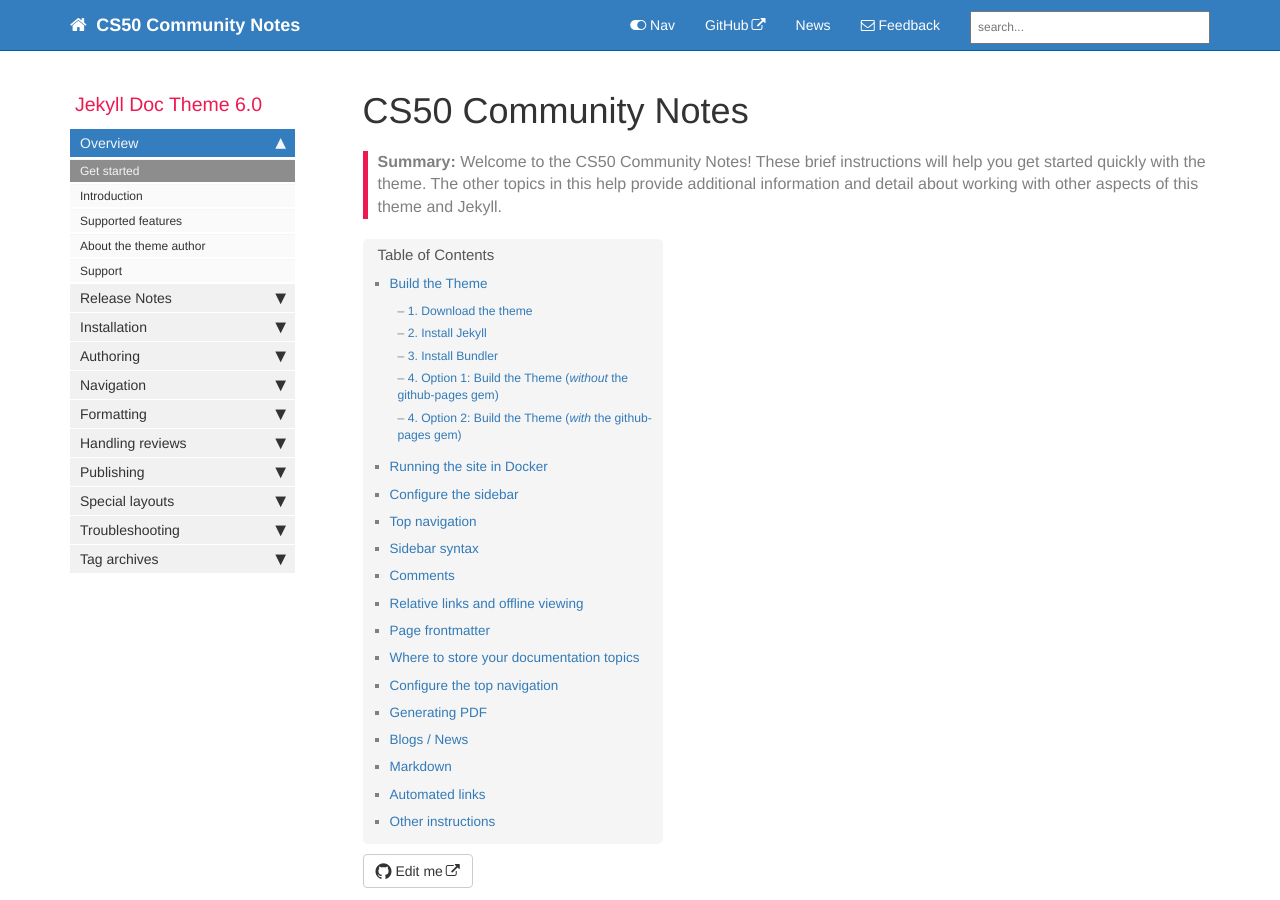
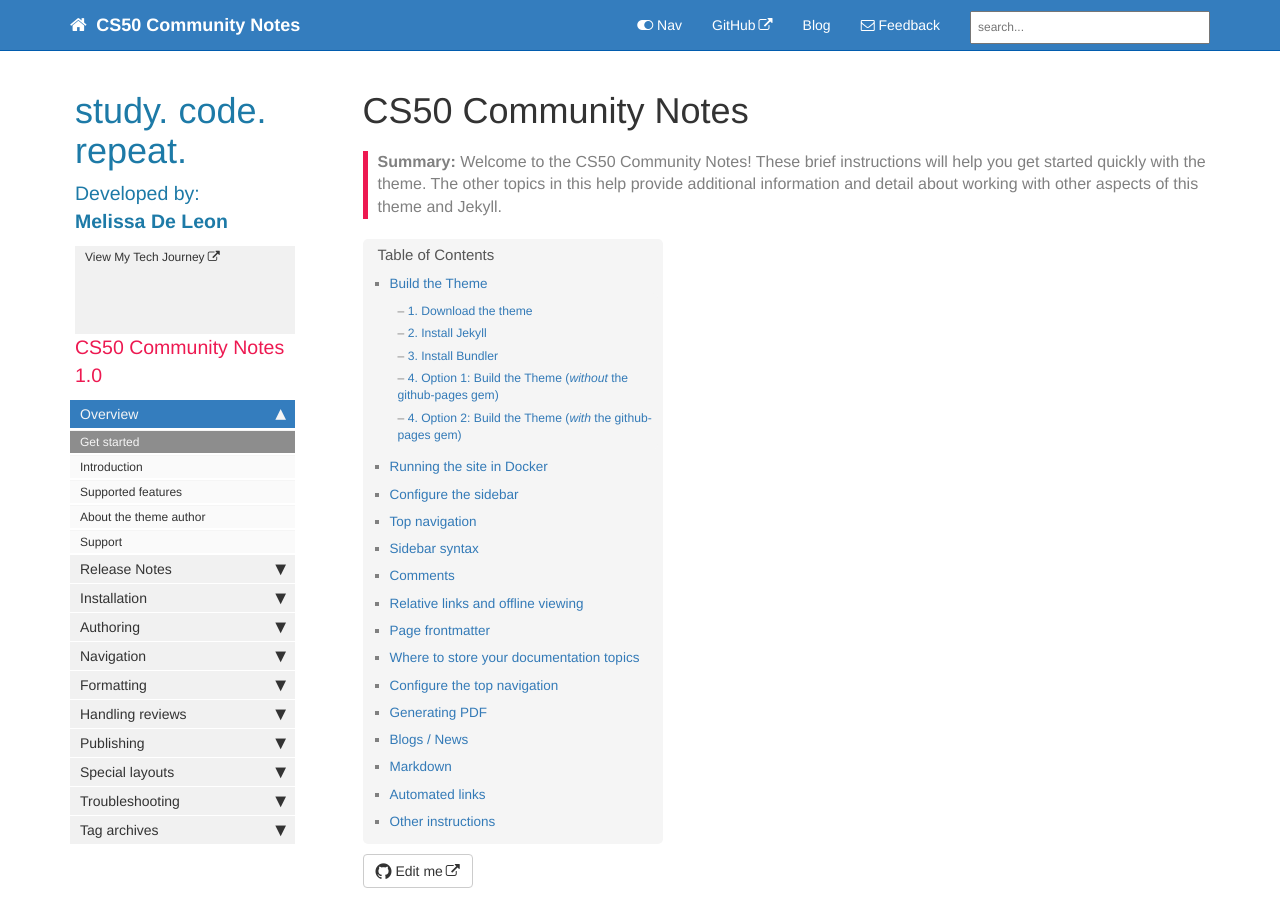
Before and after one commit to melissadeleonx/cs50-community-notes, a Jekyll site: the page built from index.md, in a window 1280 px wide and 900 px high. Built offline with Jekyll 4.4.1, drawn with Linux system fonts in a browser that asks for light colours; comment, search, counter and statistics services are not loaded.

Commit message:
mydoc_sidebar.yml updated

```diff
--- a/_data/sidebars/mydoc_sidebar.yml
+++ b/_data/sidebars/mydoc_sidebar.yml
@@ -2,8 +2,20 @@
 
 entries:
 - title: sidebar
-  product: Jekyll Doc Theme
-  version: 6.0
+  product: |
+      <div id="header" style="color: #1d7aa7;">
+        <h1>study. code. repeat.</h1>
+        <p>Developed by:<br>
+        <strong>Melissa De Leon</strong></p>
+        <a href="https://tech-journey-melissadeleonx.vercel.app/" target="_blank" rel="noopener noreferrer">View My Tech Journey</a>
+        <div id="social-icons">
+          <!-- Social icons using Font Awesome -->
+          <a href="#" target="_blank" rel="noopener noreferrer"><i class="fab fa-facebook"></i></a>
+          <a href="#" target="_blank" rel="noopener noreferrer"><i class="fab fa-github"></i></a>
+          <a href="#" target="_blank" rel="noopener noreferrer"><i class="fab fa-linkedin"></i></a>
+        </div>
+      </div>
+  version: CS50 Community Notes 1.0
   folders:
 
   - title:
--- a/_data/topnav.yml
+++ b/_data/topnav.yml
@@ -4,8 +4,8 @@ topnav:
 - title: Topnav
   items:
     - title: GitHub
-      external_url: https://github.com/tomjoht/documentation-theme-jekyll
-    - title: News
+      external_url: https://github.com/melissadeleonx/cs50-community-notes
+    - title: Blog
       url: /news
 
 #Topnav dropdowns
```
